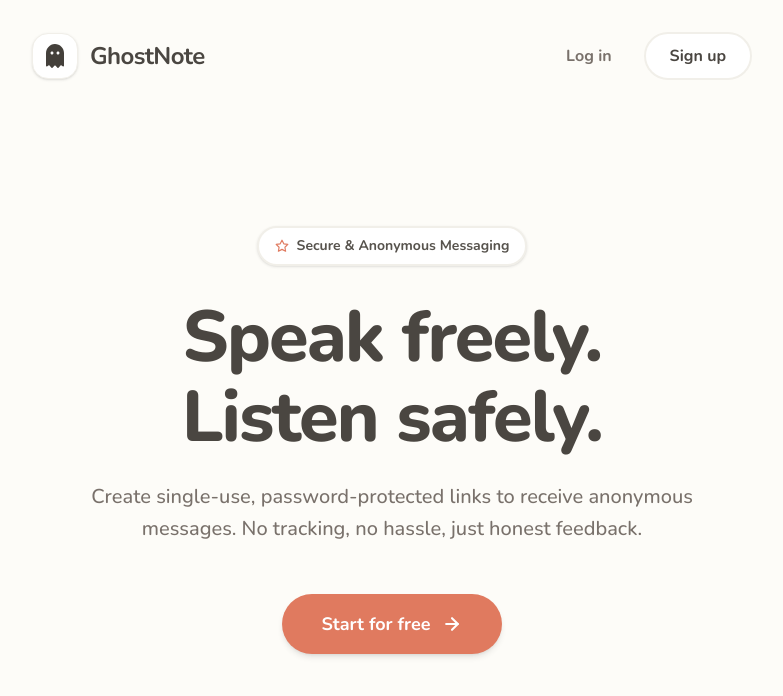
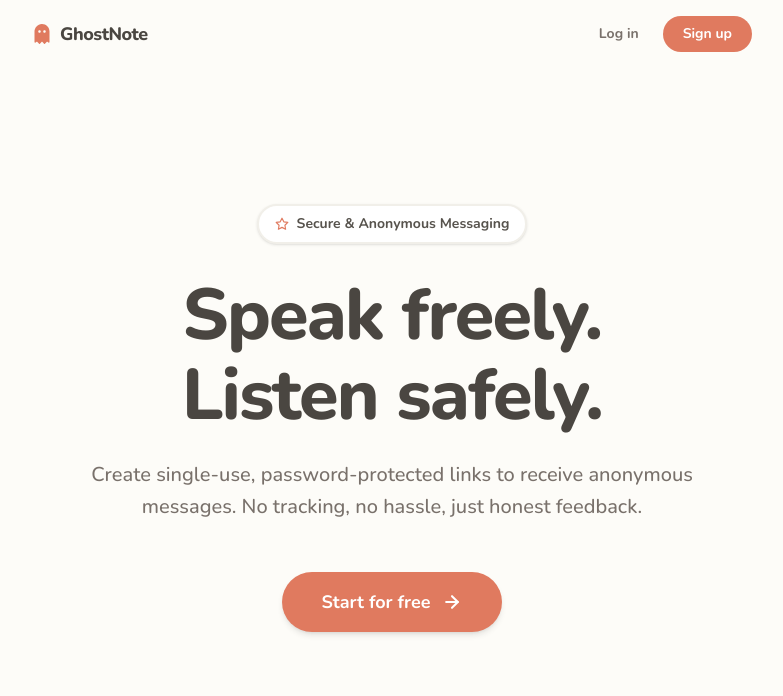
Before and after one commit to JittoJoseph/Ghost-Note, a Next.js app in the folder ghostnote-web/: page / in a window 1280 px wide. Shown: the top 696 px of the page, without its empty margins (248-1031 px from the left). Built offline with nearby package versions, Linux system fonts and the light colour scheme.

Commit message:
redesign navbar and add modal component

```diff
--- a/ghostnote-web/components/layout/Navbar.tsx
+++ b/ghostnote-web/components/layout/Navbar.tsx
@@ -1,36 +1,130 @@
 "use client";
 
+import { useState } from "react";
+import { useRouter } from "next/navigation";
 import Link from "next/link";
 import { useAuth } from "@/lib/AuthContext";
 import { Container } from "./Container";
 import { FaGhost } from "react-icons/fa";
+import { FiMenu, FiX } from "react-icons/fi";
 
 export function Navbar() {
   const { token, logout, isLoading } = useAuth();
+  const router = useRouter();
+  const [isMenuOpen, setIsMenuOpen] = useState(false);
+
+  const handleLogout = () => {
+    logout();
+    setIsMenuOpen(false);
+    router.push("/");
+  };
 
   return (
-    <nav className="w-full py-8">
+    <nav className="w-full py-4">
       <Container className="flex items-center justify-between">
-        <Link href="/" className="flex items-center gap-3 text-2xl font-bold tracking-tight text-[var(--color-foreground)] hover:opacity-80 transition-opacity">
-          <div className="bg-white p-2.5 rounded-2xl shadow-sm border border-[var(--color-border)]">
-            <FaGhost className="w-6 h-6 text-stone-700" />
-          </div>
-          <span>GhostNote</span>
+        <Link
+          href="/"
+          className="flex items-center gap-2 group"
+          onClick={() => setIsMenuOpen(false)}
+        >
+          <FaGhost className="w-5 h-5 text-[var(--color-primary)]" />
+          <span className="font-extrabold text-lg text-[var(--color-foreground)] tracking-tight">
+            GhostNote
+          </span>
         </Link>
-        <div className="flex items-center gap-8 text-base font-bold">
-          {!isLoading && token ? (
+
+        {/* Desktop nav */}
+        <div className="hidden md:flex items-center gap-6">
+          {token ? (
             <>
-              <Link href="/dashboard" className="text-stone-500 hover:text-stone-900 hover:-translate-y-0.5 transition-all">Dashboard</Link>
-              <button onClick={logout} className="text-stone-500 hover:text-red-500 hover:-translate-y-0.5 transition-all">Log out</button>
+              <Link
+                href="/dashboard"
+                className="text-sm font-bold text-stone-500 hover:text-[var(--color-foreground)] transition-colors"
+              >
+                Dashboard
+              </Link>
+              <button
+                onClick={handleLogout}
+                className="text-sm font-bold text-stone-500 hover:text-[var(--color-foreground)] transition-colors"
+              >
+                Log out
+              </button>
             </>
           ) : !isLoading ? (
             <>
-              <Link href="/auth/login" className="text-stone-500 hover:text-stone-900 hover:-translate-y-0.5 transition-all">Log in</Link>
-              <Link href="/auth/register" className="bg-white border-2 border-[var(--color-border)] px-6 py-2.5 rounded-full text-[var(--color-foreground)] hover:bg-stone-50 hover:shadow-md hover:-translate-y-0.5 transition-all">Sign up</Link>
+              <Link
+                href="/auth/login"
+                className="text-sm font-bold text-stone-500 hover:text-[var(--color-foreground)] transition-colors"
+              >
+                Log in
+              </Link>
+              <Link
+                href="/auth/register"
+                className="text-sm font-bold text-white bg-[var(--color-primary)] hover:bg-[var(--color-primary-hover)] px-5 py-2 rounded-full transition-colors"
+              >
+                Sign up
+              </Link>
             </>
           ) : null}
         </div>
+
+        {/* Mobile hamburger */}
+        {!isLoading && (
+          <button
+            className="md:hidden p-2 -mr-2 text-stone-500 hover:text-[var(--color-foreground)] transition-colors"
+            onClick={() => setIsMenuOpen(!isMenuOpen)}
+            aria-label="Toggle menu"
+          >
+            {isMenuOpen ? (
+              <FiX className="w-5 h-5" />
+            ) : (
+              <FiMenu className="w-5 h-5" />
+            )}
+          </button>
+        )}
       </Container>
+
+      {/* Mobile menu */}
+      {isMenuOpen && (
+        <div className="md:hidden border-t border-[var(--color-border)] mt-4">
+          <Container className="flex flex-col gap-3 py-4">
+            {token ? (
+              <>
+                <Link
+                  href="/dashboard"
+                  onClick={() => setIsMenuOpen(false)}
+                  className="text-sm font-bold text-stone-600 hover:text-[var(--color-foreground)] transition-colors py-2"
+                >
+                  Dashboard
+                </Link>
+                <button
+                  onClick={handleLogout}
+                  className="text-sm font-bold text-stone-600 hover:text-[var(--color-foreground)] transition-colors py-2 text-left"
+                >
+                  Log out
+                </button>
+              </>
+            ) : (
+              <>
+                <Link
+                  href="/auth/login"
+                  onClick={() => setIsMenuOpen(false)}
+                  className="text-sm font-bold text-stone-600 hover:text-[var(--color-foreground)] transition-colors py-2"
+                >
+                  Log in
+                </Link>
+                <Link
+                  href="/auth/register"
+                  onClick={() => setIsMenuOpen(false)}
+                  className="text-sm font-bold text-[var(--color-primary)] hover:text-[var(--color-primary-hover)] transition-colors py-2"
+                >
+                  Sign up
+                </Link>
+              </>
+            )}
+          </Container>
+        </div>
+      )}
     </nav>
   );
 }
--- /dev/null
+++ b/ghostnote-web/components/ui/Modal.tsx
@@ -0,0 +1,50 @@
+"use client";
+
+import { useEffect } from "react";
+import { FiX } from "react-icons/fi";
+
+interface ModalProps {
+  isOpen: boolean;
+  onClose: () => void;
+  children: React.ReactNode;
+}
+
+export function Modal({ isOpen, onClose, children }: ModalProps) {
+  useEffect(() => {
+    const handleEsc = (e: KeyboardEvent) => {
+      if (e.key === "Escape") onClose();
+    };
+    if (isOpen) {
+      document.addEventListener("keydown", handleEsc);
+      document.body.style.overflow = "hidden";
+    }
+    return () => {
+      document.removeEventListener("keydown", handleEsc);
+      document.body.style.overflow = "";
+    };
+  }, [isOpen, onClose]);
+
+  if (!isOpen) return null;
+
+  return (
+    <div className="fixed inset-0 z-50 flex items-center justify-center p-4">
+      <div
+        className="absolute inset-0 bg-black/30 backdrop-blur-sm"
+        onClick={onClose}
+      />
+      <div
+        className="relative bg-white rounded-3xl shadow-2xl w-full max-w-lg max-h-[85vh] overflow-y-auto p-6 md:p-8 animate-fade-up"
+        onClick={(e) => e.stopPropagation()}
+      >
+        <button
+          onClick={onClose}
+          className="absolute top-4 right-4 p-2 rounded-full hover:bg-stone-100 transition-colors"
+          aria-label="Close"
+        >
+          <FiX className="w-5 h-5 text-stone-400" />
+        </button>
+        {children}
+      </div>
+    </div>
+  );
+}
```
